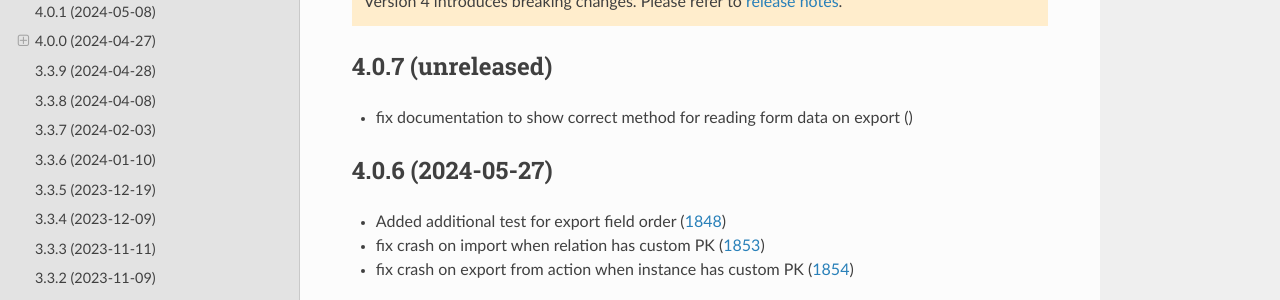
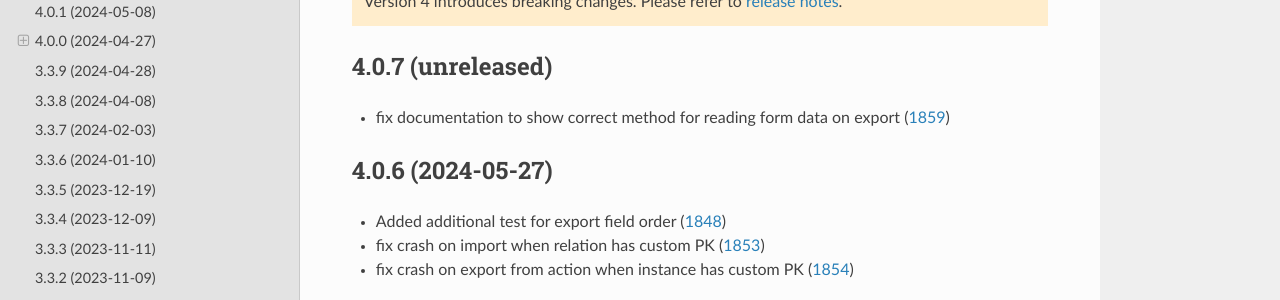
Before and after one commit to django-import-export/django-import-export, a Sphinx documentation site: the page built from docs/changelog.rst, in a window 1280 px wide and 900 px high. Shown: the part 211-511 px from the top of the window. Built offline with Sphinx 7.4.7 and the Read the Docs theme 2.0.0, drawn with Linux system fonts in a browser that asks for light colours; pages that are not in the unit, such as notebooks, are missing from menus; the version number could not be read and is left out.

Commit message:
updated changelog

```diff
--- a/docs/changelog.rst
+++ b/docs/changelog.rst
@@ -8,7 +8,7 @@ Changelog
 4.0.7 (unreleased)
 ------------------
 
-- fix documentation to show correct method for reading form data on export ()
+- fix documentation to show correct method for reading form data on export (`1859 <https://github.com/django-import-export/django-import-export/pull/1859>`_)
 
 4.0.6 (2024-05-27)
 ------------------
```
